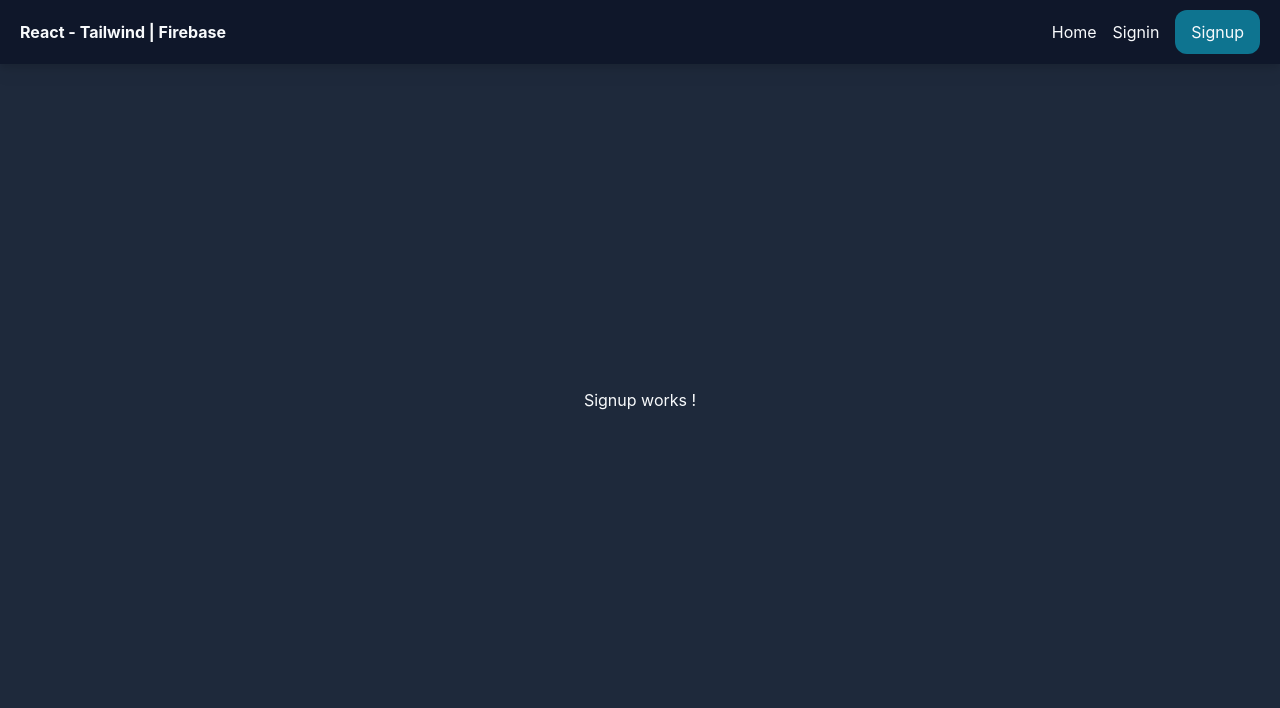
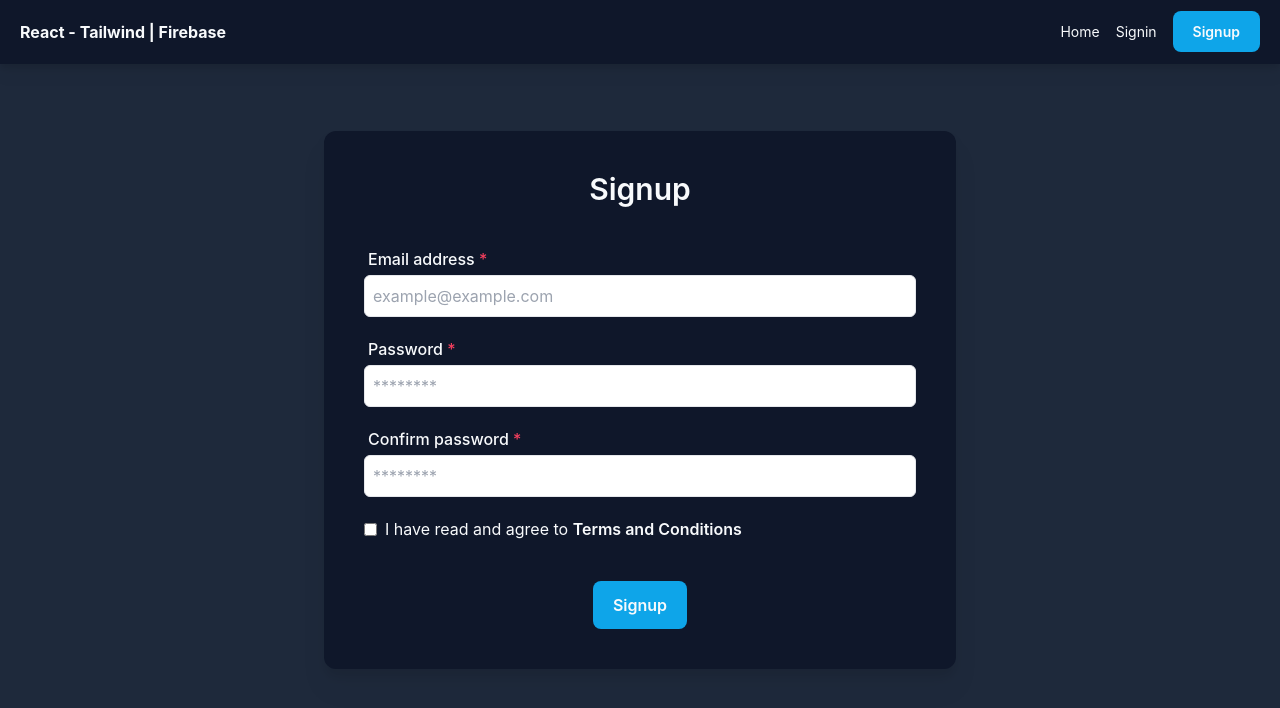
Before and after one commit to BryanBerger98/react-tailwind-firebase-starter, a React (Create React App) app: page /signup in a window 1280 px wide. Shown: the top 708 px of the page. Built offline with nearby package versions, Linux system fonts and the light colour scheme; no server answers.

Commit message:
update(signup): add signup form template - v0.1.0

```diff
--- a/src/auth/containers/Signup.jsx
+++ b/src/auth/containers/Signup.jsx
@@ -1,8 +1,64 @@
+import { useContext, useState } from "react";
+import { useNavigate } from "react-router-dom";
+import { AuthContext } from '../context/AuthContext';
+
 function Signup() {
 
+    const authContext = useContext(AuthContext);
+
+    const [signupForm, setSignupForm] = useState({
+        email: '',
+        password: '',
+        confirmPassword: ''
+    });
+
+    const navigate = useNavigate();
+
+    const handleSubmit = (event) => {
+        event.preventDefault();
+        if (signupForm.password !== signupForm.confirmPassword) {
+            return alert('Password fields must match');
+        }
+        authContext.signupUserWithEmailAndPassword(signupForm.email, signupForm.password)
+        .then(() => {
+            navigate('/');
+        }).catch(console.error);
+    }
+
+    const handleChange = (event) => {
+        const newSignupForm = {...signupForm};
+        newSignupForm[event.target.name] = event.target.value;
+        setSignupForm(newSignupForm);
+    }
+
     return(
-        <div className="h-screen flex bg-slate-800 text-slate-50">
-            <p className="m-auto">Signup works !</p>
+        <div className="h-screen bg-slate-800 text-slate-50">
+            <div className="grid grid-cols-12 gap-4 h-full">
+                <div className="col-span-12 md:col-span-10 md:col-start-2 lg:col-span-8 lg:col-start-3 xl:col-span-6 xl:col-start-4 2xl:col-span-4 2xl:col-start-5 my-auto p-5 md:p-10 bg-slate-900 drop-shadow-xl rounded-xl">
+                    <h1 className="text-3xl font-semibold text-center mb-10">Signup</h1>
+                    <form>
+                        <div className="mb-5 flex flex-col">
+                            <label htmlFor="signupEmailInput" className="mb-1 ml-1 font-medium text-md">Email address <span className="text-rose-500">*</span></label>
+                            <input type="email" id="signupEmailInput" className="border rounded-md p-2 text-slate-800" placeholder="example@example.com" />
+                        </div>
+                        <div className="mb-5 flex flex-col">
+                            <label htmlFor="signupPasswordInput" className="mb-1 ml-1 font-medium text-md">Password <span className="text-rose-500">*</span></label>
+                            <input type="email" id="signupPasswordInput" className="border rounded-md p-2 text-slate-800" placeholder="********" />
+                        </div>
+                        <div className="mb-5 flex flex-col">
+                            <label htmlFor="signupConfirmPasswordInput" className="mb-1 ml-1 font-medium text-md">Confirm password <span className="text-rose-500">*</span></label>
+                            <input type="email" id="signupConfirmPasswordInput" className="border rounded-md p-2 text-slate-800" placeholder="********" />
+                        </div>
+                        <div className="flex">
+                            <input type="checkbox" name="termsCheck" id="signupTermsCheckbox" className='my-auto'/>
+                            <label htmlFor="signupTermsCheckbox" className='ml-2 my-auto'>I have read and agree to <span className='font-semibold'>Terms and Conditions</span></label>
+                        </div>
+                        <div className="flex mt-10">
+                            <button type="submit" id="signupSubmitButton" className="px-5 py-3 bg-sky-500 hover:bg-sky-400 rounded-lg font-semibold mx-auto">Signup</button>
+                        </div>
+                    </form>
+                </div>
+            </div>
         </div>
     )
 
--- a/src/common/components/Header.jsx
+++ b/src/common/components/Header.jsx
@@ -5,7 +5,7 @@ function Header() {
     return(
         <nav className="flex p-5 bg-slate-900 drop-shadow-lg text-slate-50 fixed inset-x-0">
             <Link to='/' className='font-bold'>React - Tailwind | Firebase</Link>
-            <ul className="list-none flex ml-auto gap-4">
+            <ul className="list-none flex ml-auto gap-4 text-sm items-center">
                 <li>
                     <Link className='hover:underline' to='/'>Home</Link>
                 </li>
@@ -13,7 +13,7 @@ function Header() {
                     <Link className='hover:underline' to='/signin'>Signin</Link>
                 </li>
                 <li>
-                    <Link className='px-4 py-3 bg-cyan-700 hover:bg-cyan-800 rounded-xl' to='/signup'>Signup</Link>
+                    <Link className='px-5 py-3 bg-sky-500 hover:bg-sky-400 rounded-lg font-semibold' to='/signup'>Signup</Link>
                 </li>
             </ul>
         </nav>
```
